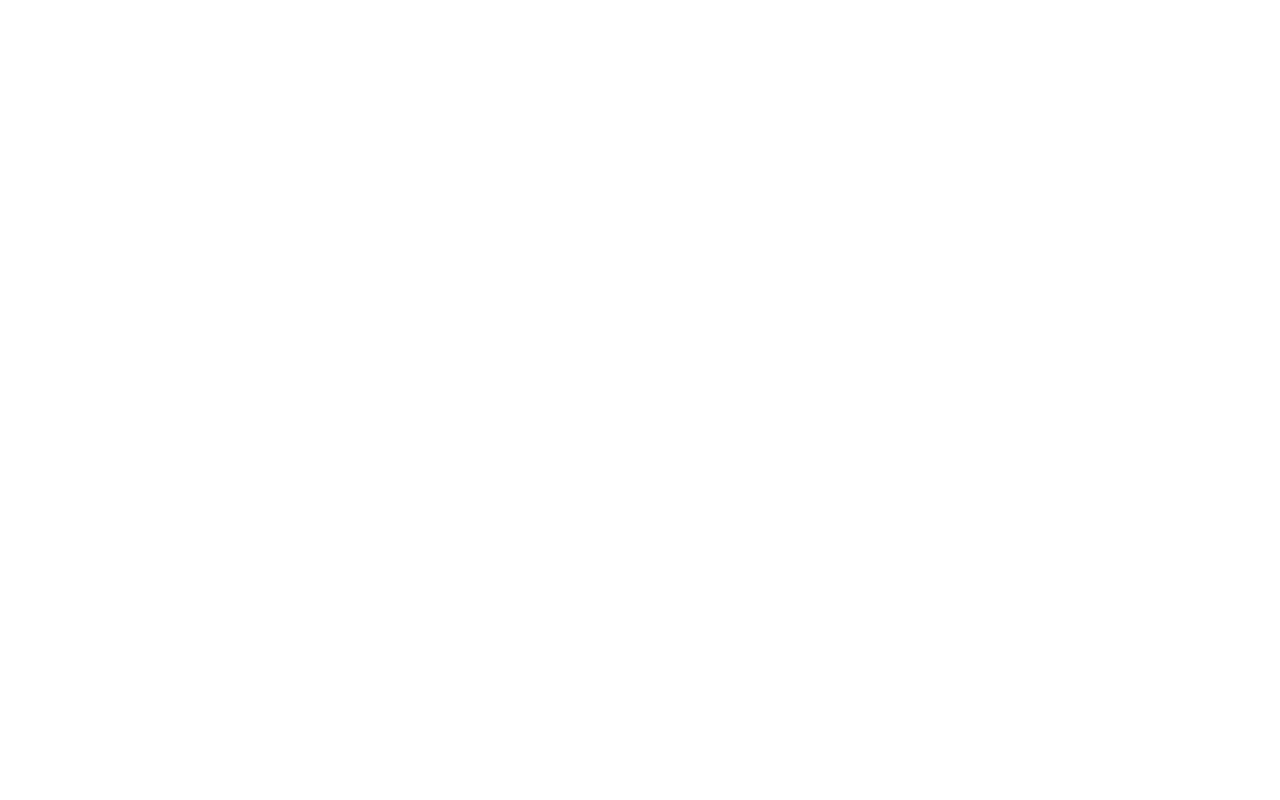
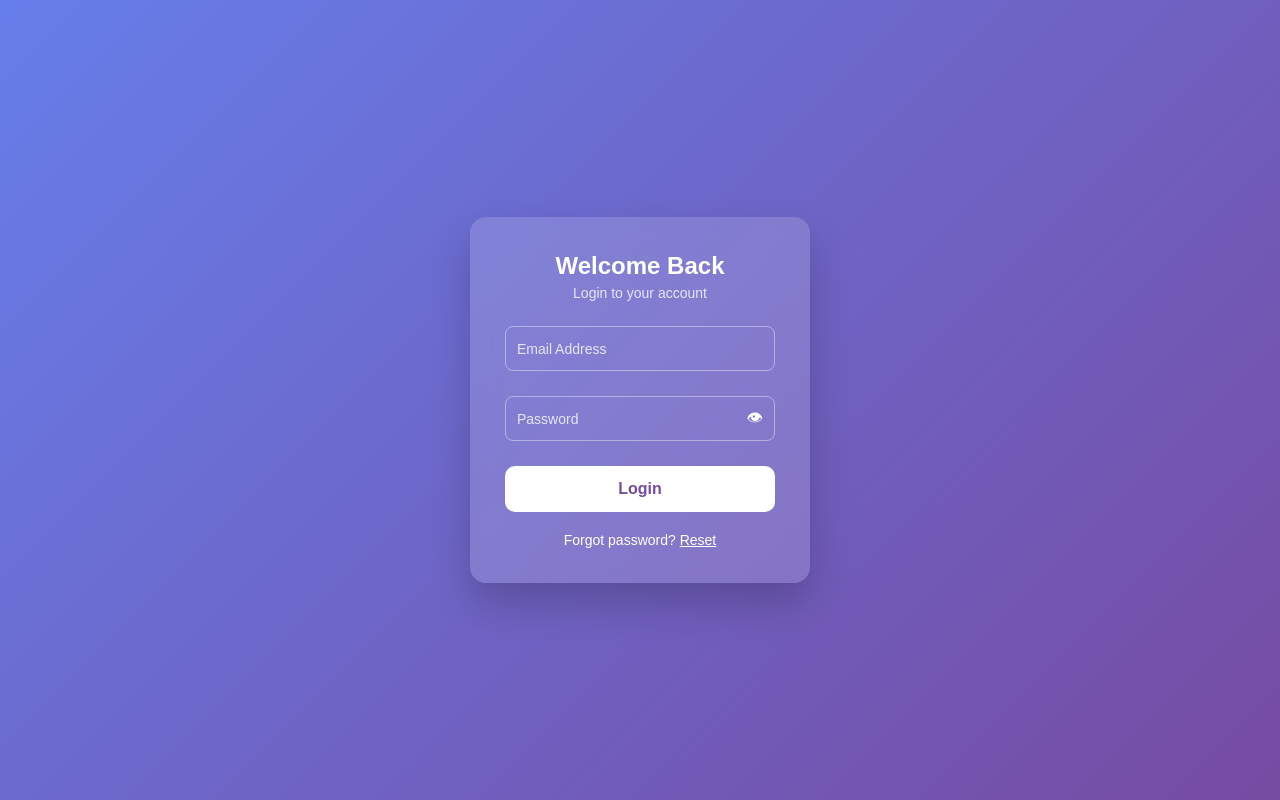
Before and after one commit to MansoorSahebi/Front_website, a plain HTML site: page login.html in a window 1280 px wide. Drawn offline with Linux system fonts and the light colour scheme.

Commit message:
added login page

```diff
--- a/app.js
+++ b/app.js
@@ -0,0 +1,31 @@
+const form = document.getElementById("loginForm");
+const loader = document.getElementById("loader");
+const btnText = document.getElementById("btnText");
+
+form.addEventListener("submit", function (e) {
+  e.preventDefault();
+
+  const email = document.getElementById("email").value.trim();
+  const password = document.getElementById("password").value.trim();
+
+  if (!email || !password) {
+    alert("Please fill all fields");
+    return;
+  }
+
+  btnText.style.display = "none";
+  loader.style.display = "block";
+
+  setTimeout(() => {
+    loader.style.display = "none";
+    btnText.style.display = "block";
+    alert("Login Successful 🎉");
+    form.reset();
+  }, 2000);
+});
+
+function togglePassword() {
+  const passwordInput = document.getElementById("password");
+  passwordInput.type =
+    passwordInput.type === "password" ? "text" : "password";
+}
--- a/login.html
+++ b/login.html
@@ -3,7 +3,35 @@
   <head>
     <meta charset="UTF-8" />
     <meta name="viewport" content="width=device-width, initial-scale=1.0" />
-    <title>Login</title>
+    <title>Login Page</title>
+    <link rel="stylesheet" href="loginStyle.css" />
   </head>
-  <body></body>
+  <body>
+    <div class="login-container">
+      <form class="login-box" id="loginForm">
+        <h2>Welcome Back</h2>
+        <p class="subtitle">Login to your account</p>
+
+        <div class="input-group">
+          <input type="email" id="email" required />
+          <label>Email Address</label>
+        </div>
+
+        <div class="input-group password-group">
+          <input type="password" id="password" required />
+          <label>Password</label>
+          <span class="toggle-password" onclick="togglePassword()">👁</span>
+        </div>
+
+        <button type="submit">
+          <span id="btnText">Login</span>
+          <span class="loader" id="loader"></span>
+        </button>
+
+        <p class="footer-text">Forgot password? <a href="#">Reset</a></p>
+      </form>
+    </div>
+
+    <script src="app.js"></script>
+  </body>
 </html>
--- /dev/null
+++ b/loginStyle.css
@@ -0,0 +1,133 @@
+* {
+  margin: 0;
+  padding: 0;
+  box-sizing: border-box;
+  font-family: "Poppins", sans-serif;
+}
+
+body {
+  height: 100vh;
+  background: linear-gradient(135deg, #667eea, #764ba2);
+  display: flex;
+  justify-content: center;
+  align-items: center;
+}
+
+.login-container {
+  width: 100%;
+  max-width: 380px;
+  padding: 20px;
+}
+
+.login-box {
+  background: rgba(255, 255, 255, 0.15);
+  backdrop-filter: blur(15px);
+  padding: 35px;
+  border-radius: 16px;
+  box-shadow: 0 20px 40px rgba(0,0,0,0.2);
+  color: #fff;
+}
+
+.login-box h2 {
+  text-align: center;
+  margin-bottom: 5px;
+}
+
+.subtitle {
+  text-align: center;
+  font-size: 14px;
+  margin-bottom: 25px;
+  opacity: 0.8;
+}
+
+.input-group {
+  position: relative;
+  margin-bottom: 25px;
+}
+
+.input-group input {
+  width: 100%;
+  padding: 14px 12px;
+  background: transparent;
+  border: 1px solid rgba(255,255,255,0.4);
+  border-radius: 8px;
+  color: #fff;
+  outline: none;
+}
+
+.input-group label {
+  position: absolute;
+  left: 12px;
+  top: 50%;
+  transform: translateY(-50%);
+  font-size: 14px;
+  color: rgba(255,255,255,0.8);
+  pointer-events: none;
+  transition: 0.3s;
+}
+
+.input-group input:focus + label,
+.input-group input:valid + label {
+  top: -8px;
+  background: rgba(118,75,162,0.8);
+  padding: 2px 6px;
+  font-size: 12px;
+  border-radius: 4px;
+}
+
+.password-group {
+  position: relative;
+}
+
+.toggle-password {
+  position: absolute;
+  right: 12px;
+  top: 50%;
+  transform: translateY(-50%);
+  cursor: pointer;
+  font-size: 16px;
+}
+
+button {
+  width: 100%;
+  padding: 14px;
+  background: #fff;
+  color: #764ba2;
+  border: none;
+  border-radius: 10px;
+  font-size: 16px;
+  font-weight: bold;
+  cursor: pointer;
+  position: relative;
+  overflow: hidden;
+}
+
+button:hover {
+  background: #f2f2f2;
+}
+
+.loader {
+  width: 18px;
+  height: 18px;
+  border: 3px solid #764ba2;
+  border-top: 3px solid transparent;
+  border-radius: 50%;
+  animation: spin 1s linear infinite;
+  display: none;
+  margin: auto;
+}
+
+@keyframes spin {
+  to { transform: rotate(360deg); }
+}
+
+.footer-text {
+  text-align: center;
+  margin-top: 20px;
+  font-size: 14px;
+}
+
+.footer-text a {
+  color: #fff;
+  text-decoration: underline;
+}
```
Also changed, not shown: index.html (+7 -6 lines).
